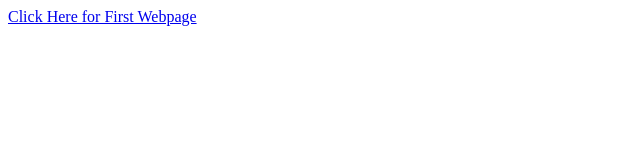
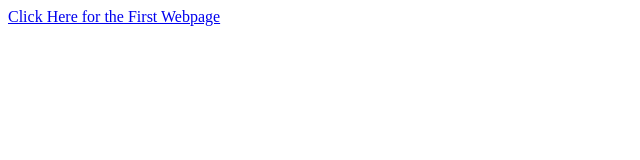
Before and after one commit to kanishh/IASC1P02, a plain HTML site: page LAB2/challenge2b.html in a window 1280 px wide. Shown: the full height of the page, 0-640 px from the left. Drawn offline with Linux system fonts and the light colour scheme.

Commit message:
speliing

```diff
--- a/LAB2/challenge2b.html
+++ b/LAB2/challenge2b.html
@@ -9,7 +9,7 @@
 </head>
 
 <body>
-<a href="challenge2a.html"> Click Here for First Webpage </a>
+<a href="challenge2a.html"> Click Here for the First Webpage </a>
 
 
   </body>
```
Also changed, not shown: LAB2/challenge4.html (+1 -1 lines).
